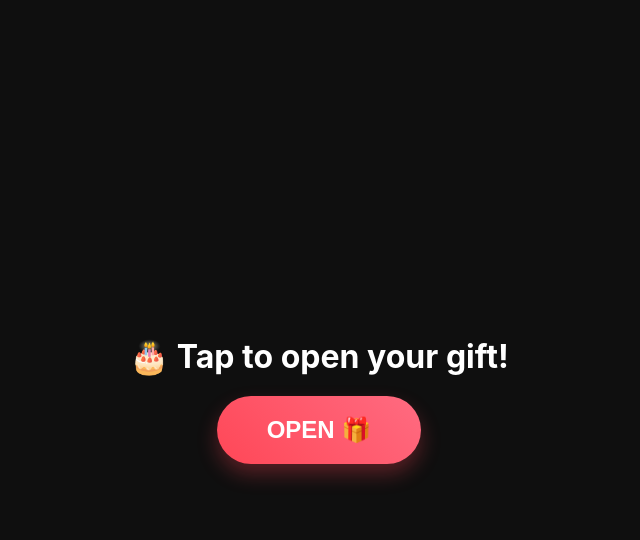
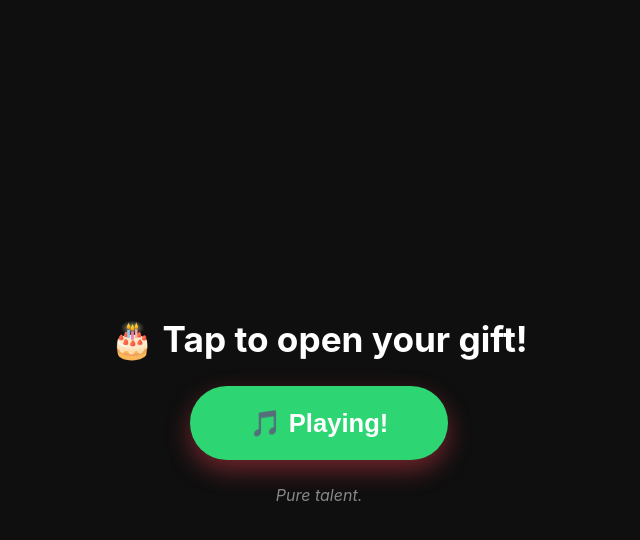
Before and after one commit to davidbelldb/happybirthday, a plain HTML site: page index.html in a window 1280 px wide. Both pictures are taken after a click on the button "OPEN 🎁". Shown: the whole page, without its empty margins (321-961 px from the left). Drawn offline with Linux system fonts and the light colour scheme.

Commit message:
Update styles and audio source in index.html

```diff
--- a/index.html
+++ b/index.html
@@ -20,22 +20,22 @@
             text-align: center;
             padding: 20px;
         }
-        h1 { font-size: 2rem; margin-bottom: 20px; }
+        h1 { font-size: 2.2rem; margin-bottom: 25px; }
         button {
-            padding: 20px 50px;
-            font-size: 1.5rem;
+            padding: 22px 60px;
+            font-size: 1.6rem;
             cursor: pointer;
-            border-radius: 40px;
+            border-radius: 50px;
             border: none;
             background: linear-gradient(45deg, #ff4757, #ff6b81);
             color: white;
             font-weight: bold;
-            box-shadow: 0 10px 20px rgba(255, 71, 87, 0.3);
-            transition: transform 0.2s;
+            box-shadow: 0 10px 25px rgba(255, 71, 87, 0.4);
+            transition: all 0.2s ease;
             -webkit-tap-highlight-color: transparent;
         }
-        button:active { transform: scale(0.95); }
-        .status { margin-top: 20px; color: #888; font-size: 0.9rem; }
+        button:active { transform: scale(0.92); opacity: 0.9; }
+        .status { margin-top: 25px; color: #888; font-size: 1rem; font-style: italic; min-height: 1.2em; }
     </style>
 </head>
 <body>
@@ -47,7 +47,7 @@
     </div>
 
     <audio id="myAudio" preload="auto">
-        <source src="https://raw.githubusercontent.com/davidbelldb/happybirthday/main/birthday%20flute.mp3" type="audio/mpeg">
+        <source src="shitty_birthday_flute.mp3" type="audio/mpeg">
     </audio>
 
     <script>
@@ -55,13 +55,20 @@
         const btn = document.getElementById('playBtn');
         const status = document.getElementById('status');
 
-        btn.addEventListener('click', () => {
-            status.innerText = "Loading flute...";
+        btn.addEventListener('click', function() {
+            status.innerText = "Loading the masterpiece...";
 
+            // Re-attempting to play for iOS stability
             audio.play().then(() => {
-                btn.innerText = "🎵 Playing...";
+                btn.innerText = "🎵 Playing!";
                 btn.style.background = "#2ed573";
-                status.innerText = "";
+                status.innerText = "Pure talent.";
             }).catch((error) => {
-                console.error("Playback failed:", error);
-                status.innerText = "Error
+                console.log("Error:", error);
+                status.innerText = "Tap again!";
+            });
+        }, { once: true });
+    </script>
+
+</body>
+</html>
```
